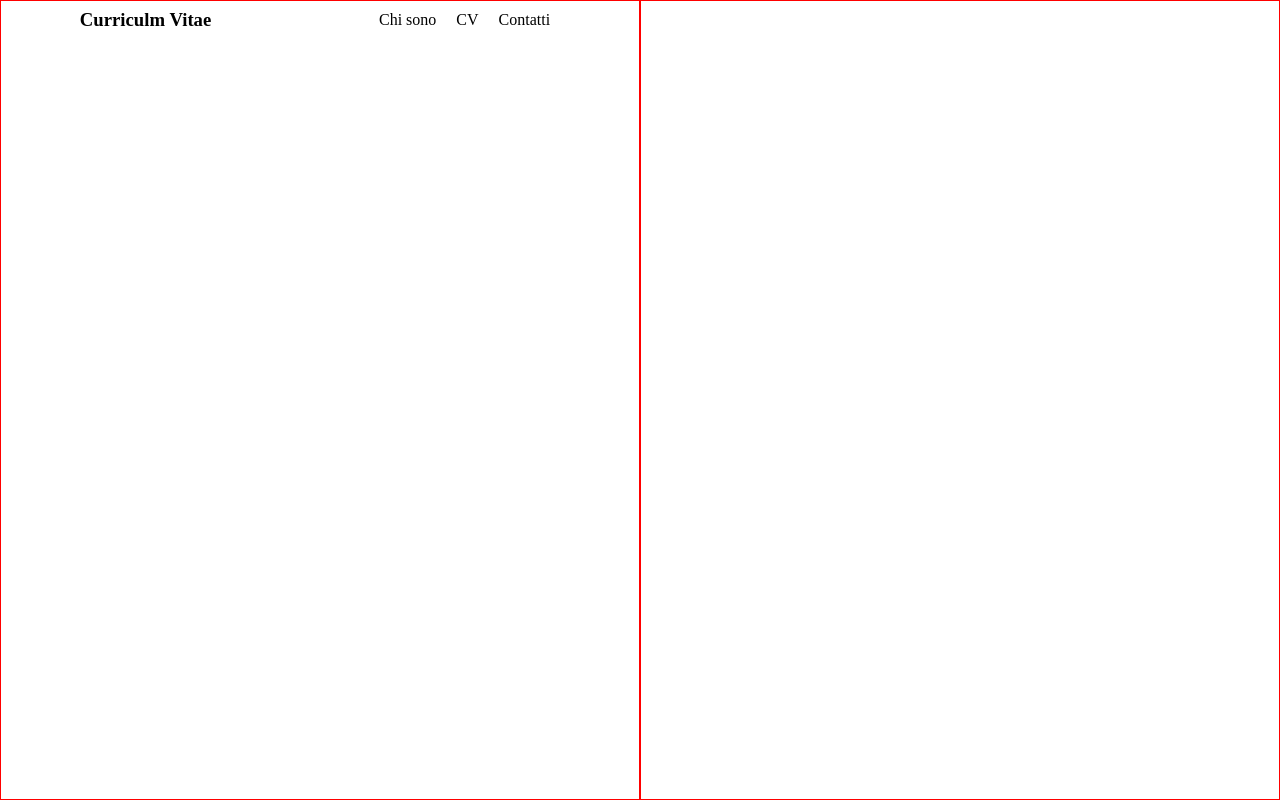
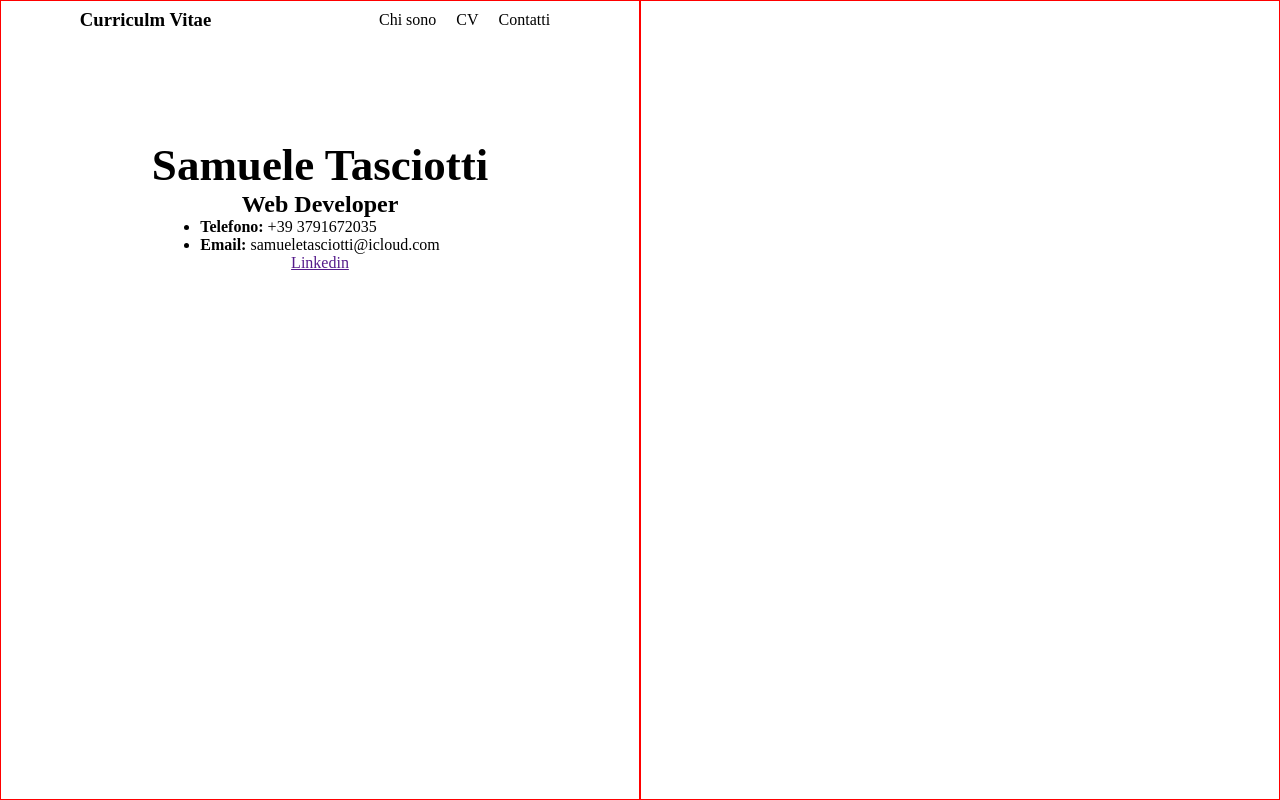
Before and after one commit to Samueletasciotti00/mysite-0.0, a Vue app: page / in a window 1280 px wide. Built offline with nearby package versions, Linux system fonts and the light colour scheme.

Commit message:
feat: main part

```diff
--- a/src/App.vue
+++ b/src/App.vue
@@ -1,11 +1,13 @@
 <script>
     // IMPORT dei componenti
-    import HeaderLeft from './components/HeaderLeft.vue';
+    import HeaderLeft from './components/HeaderLeft.vue'
+    import MainApp from './components/MainApp.vue';
 
     // Export
     export default {
       components: {
-      HeaderLeft
+      HeaderLeft,
+      MainApp
   }
 }
 </script>
@@ -23,7 +25,7 @@
       <HeaderLeft />
 
       <!-- Main Part -->
-
+      <MainApp />
     </div>
 
     <div class="debug"></div>
--- a/src/components/HeaderLeft.vue
+++ b/src/components/HeaderLeft.vue
@@ -32,7 +32,7 @@
 </template>
 
 <!-- CSS -->
-<style>
+<style scoped>
 
     /* Formattazione Header */
     .container{
--- a/src/components/MainApp.vue
+++ b/src/components/MainApp.vue
@@ -8,12 +8,40 @@
 
 <!-- Componente Centrale -->
 <template>
+    <div class="box">
 
+        <!-- Titolo Principale -->
+        <h1>Samuele Tasciotti</h1>
+        <h2>Web Developer</h2>
+
+
+        <!-- Contatti -->
+        <ul>
+            <li><b>Telefono:</b> +39 3791672035</li>
+            <li><b>Email:</b> samueletasciotti@icloud.com</li>
+        </ul>
+
+        <!-- Links -->
+
+        <span><a href="">Linkedin</a></span>
+    </div>
 
 
 </template>
 
 <!-- CSS -->
-<style>
+<style scoped>
+    /* Template */
+    .box{
+        padding-top: 100px;
+        /* Flex */
+        display: flex;
+        flex-direction: column;
+        align-items: center;
+        align-content: left;
 
+        h1{
+            font-size: 45px;
+        }
+    }
 </style>
```
